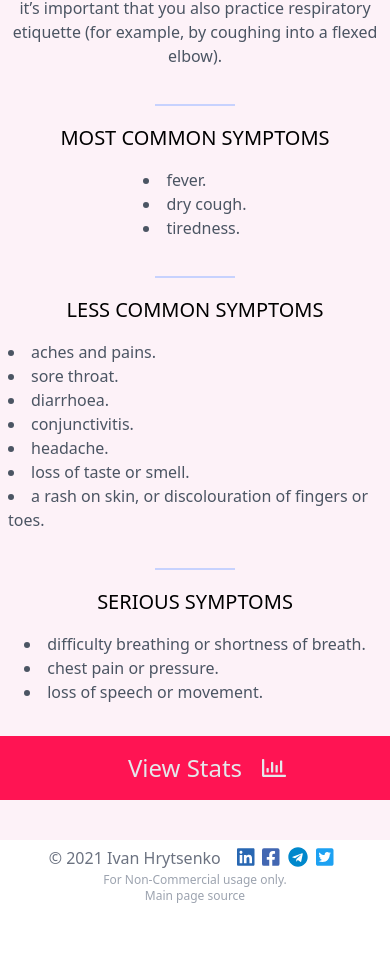
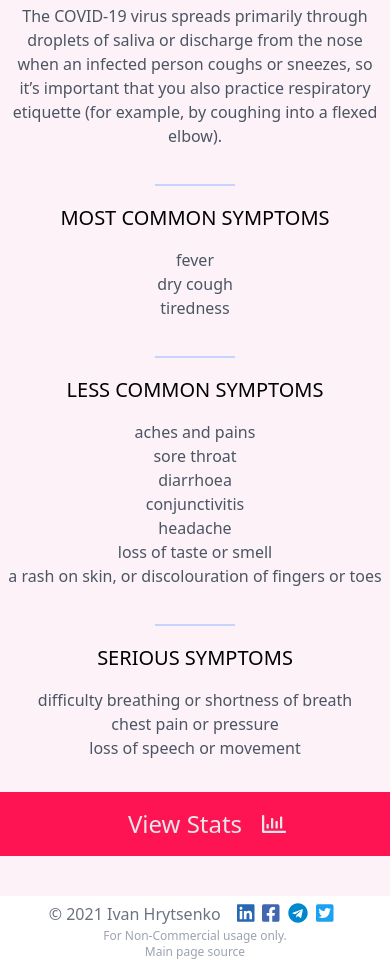
Before and after one commit to bit1creative/MEVN-Covid19-frontend, a JavaScript app: page / in a window 390 px wide. Shown: the part 1131-2096 px from the top of the page. Before the commit the page ends 2051 px from the top, so only its background shows below. Built offline with nearby package versions, Linux system fonts and the light colour scheme.

Commit message:
Now views using slots

```diff
--- a/src/components/HomePageContent/components/Content.vue
+++ b/src/components/HomePageContent/components/Content.vue
@@ -34,7 +34,7 @@
                 </div> -->
             </div>
             <div
-                class="relative flex justify-center overflow-hidden w-full h-44 sm:h-64 lg:h-112"
+                class="relative flex justify-center overflow-hidden w-full h-64 sm:h-64 lg:h-112"
             >
                 <img
                     src="https://www.who.int/images/default-source/health-topics/coronavirus/gettyimages-1203376093.tmb-1366v.png?Culture=en&sfvrsn=6e0c1bc7_6%201366w"
@@ -144,11 +144,11 @@
                     <div class="flex justify-between">
                         <div></div>
                         <ul
-                            class="list-disc list-inside text-left text-gray-600 dark:text-gray-400 dark:border-dark-mode-secondary-color"
+                            class="list-none list-inside text-center text-gray-600 dark:text-gray-400 dark:border-dark-mode-secondary-color"
                         >
-                            <li>fever.</li>
-                            <li>dry cough.</li>
-                            <li>tiredness.</li>
+                            <li>fever</li>
+                            <li>dry cough</li>
+                            <li>tiredness</li>
                         </ul>
                         <div></div>
                     </div>
@@ -166,17 +166,17 @@
                     <div class="flex justify-between">
                         <div></div>
                         <ul
-                            class="list-disc list-inside text-left text-gray-600 dark:text-gray-400"
+                            class="list-none list-inside text-center text-gray-600 dark:text-gray-400"
                         >
-                            <li>aches and pains.</li>
-                            <li>sore throat.</li>
-                            <li>diarrhoea.</li>
-                            <li>conjunctivitis.</li>
-                            <li>headache.</li>
-                            <li>loss of taste or smell.</li>
+                            <li>aches and pains</li>
+                            <li>sore throat</li>
+                            <li>diarrhoea</li>
+                            <li>conjunctivitis</li>
+                            <li>headache</li>
+                            <li>loss of taste or smell</li>
                             <li>
                                 a rash on skin, or discolouration of fingers or
-                                toes.
+                                toes
                             </li>
                         </ul>
                         <div></div>
@@ -195,13 +195,13 @@
                     <div class="flex justify-between">
                         <div></div>
                         <ul
-                            class="list-disc list-inside text-left text-gray-600 dark:text-gray-400"
+                            class="list-none list-inside text-center text-gray-600 dark:text-gray-400"
                         >
                             <li>
-                                difficulty breathing or shortness of breath.
+                                difficulty breathing or shortness of breath
                             </li>
-                            <li>chest pain or pressure.</li>
-                            <li>loss of speech or movement.</li>
+                            <li>chest pain or pressure</li>
+                            <li>loss of speech or movement</li>
                         </ul>
                         <div></div>
                     </div>
--- /dev/null
+++ b/src/slots/MainMasterpage.vue
@@ -0,0 +1,21 @@
+<template>
+    <div>
+        <Header />
+        <slot></slot>
+        <Footer />
+    </div>
+</template>
+
+<script>
+import Header from '@/components/Header';
+import Footer from '@/components/Footer';
+export default {
+    name: 'MainMasterpage',
+    components: {
+        Header,
+        Footer,
+    },
+};
+</script>
+
+<style></style>
--- a/src/views/Home.vue
+++ b/src/views/Home.vue
@@ -1,23 +1,21 @@
 <template>
-    <div class="home-page">
-        <Header/>
+    <main-masterpage>
         <home-page-content />
-        <Footer />
-    </div>
+    </main-masterpage>
 </template>
 
 <script>
 // @ is an alias to /src
-import Header from "@/components/Header";
-import Footer from "@/components/Footer"
+import MainMasterpage from '../slots/MainMasterpage';
 import HomePageContent from '@/components/HomePageContent';
 
 export default {
     name: 'Home',
     components: {
         HomePageContent,
-        Footer,
-        Header
+        MainMasterpage,
     },
 };
 </script>
+
+MainMasterpage
--- a/src/views/StatsPage.vue
+++ b/src/views/StatsPage.vue
@@ -1,21 +1,17 @@
 <template>
-    <div class="stats-page">
-        <Header />
+    <main-masterpage>
         <stats-page-content />
-        <Footer />
-    </div>
+    </main-masterpage>
 </template>
 
 <script>
-import Header from '@/components/Header';
-import Footer from '@/components/Footer';
+import MainMasterpage from '../slots/MainMasterpage';
 import StatsPageContent from '@/components/StatsPageContent';
 
 export default {
     name: 'StatsPage',
     components: {
-        Header,
-        Footer,
+        MainMasterpage,
         StatsPageContent,
     },
 };
--- a/src/views/UsersCountryData.vue
+++ b/src/views/UsersCountryData.vue
@@ -1,21 +1,17 @@
 <template>
-    <div class="user-country-data">
-        <Header />
-        <UsersCountryContent />
-        <Footer />
-    </div>
+    <main-masterpage>
+        <users-country-content />
+    </main-masterpage>
 </template>
 <script>
 import UsersCountryContent from '@/components/UsersCountryContent';
-import Header from '@/components/Header';
-import Footer from '@/components/Footer';
+import MainMasterpage from '../slots/MainMasterpage';
 
 export default {
     name: 'UsersCountryData',
     components: {
         UsersCountryContent,
-        Footer,
-        Header,
+        MainMasterpage,
     },
 };
 </script>
```
